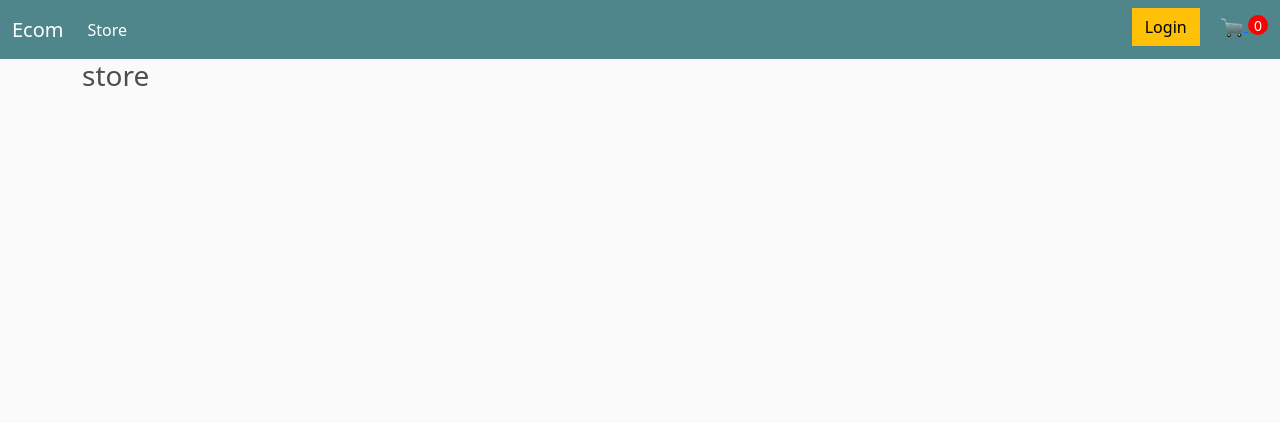
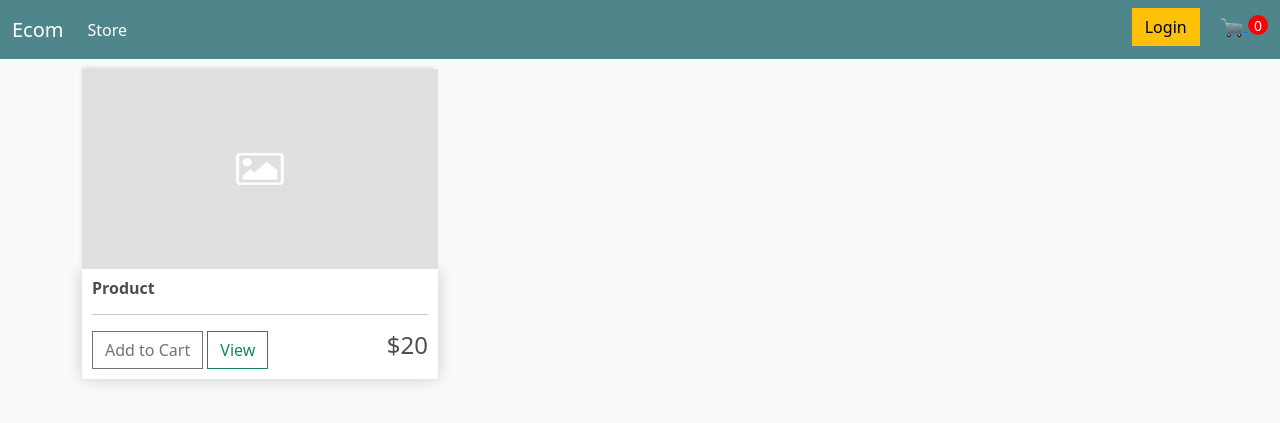
Before and after one commit to DireStraits01/ecommerce, a Django app: page / in a window 1280 px wide. Shown: the top 423 px of the page. Run offline with Django 3.2, Linux system fonts and the light colour scheme.

Commit message:
include goods menu for store page

```diff
--- a/static/css/main.css
+++ b/static/css/main.css
@@ -97,3 +97,10 @@ h1,h2,h3,h4,h5,h6{
 .hidden{
 	display: none!important;
 }
+
+
+.price{
+
+	float: right;
+	display: inline-block;
+}
--- a/store/templates/store/cart.html
+++ b/store/templates/store/cart.html
@@ -1,6 +1,5 @@
 {% extends 'store/main.html' %}
-
+ {% load static %}
 {% block content %}
-<h3>cart</h3>
 
 {% endblock %}
--- a/store/templates/store/store.html
+++ b/store/templates/store/store.html
@@ -1,6 +1,28 @@
 {% extends 'store/main.html' %}
+ {% load static %}
+{% block content %}
+<div class="row">
+	<div class="col-lg-4">
 
-{% block content %}
-<h3>store</h3>
+		<img class='thumbnail' src="{% static 'images/placeholder.jpg' %}" alt="">
+		<div class="box-element product">
+			<h6><strong>Product</strong></h6>
+				<hr>
+			<button class="btn btn-outline-secondary add_btn">
+				Add to Cart
+			</button>
+			<a href="#" class="btn btn-outline-success">View</a>
+			<h4 class="price">$20</h4>
+		</div>
+
+	</div>
+	<div class="col-lg-4">
+
+	</div>
+	<div class="col-lg-4">
+
+	</div>
+
+</div>
 
 {% endblock %}
```
Also changed, not shown: static/images/placeholder.jpg (added).
